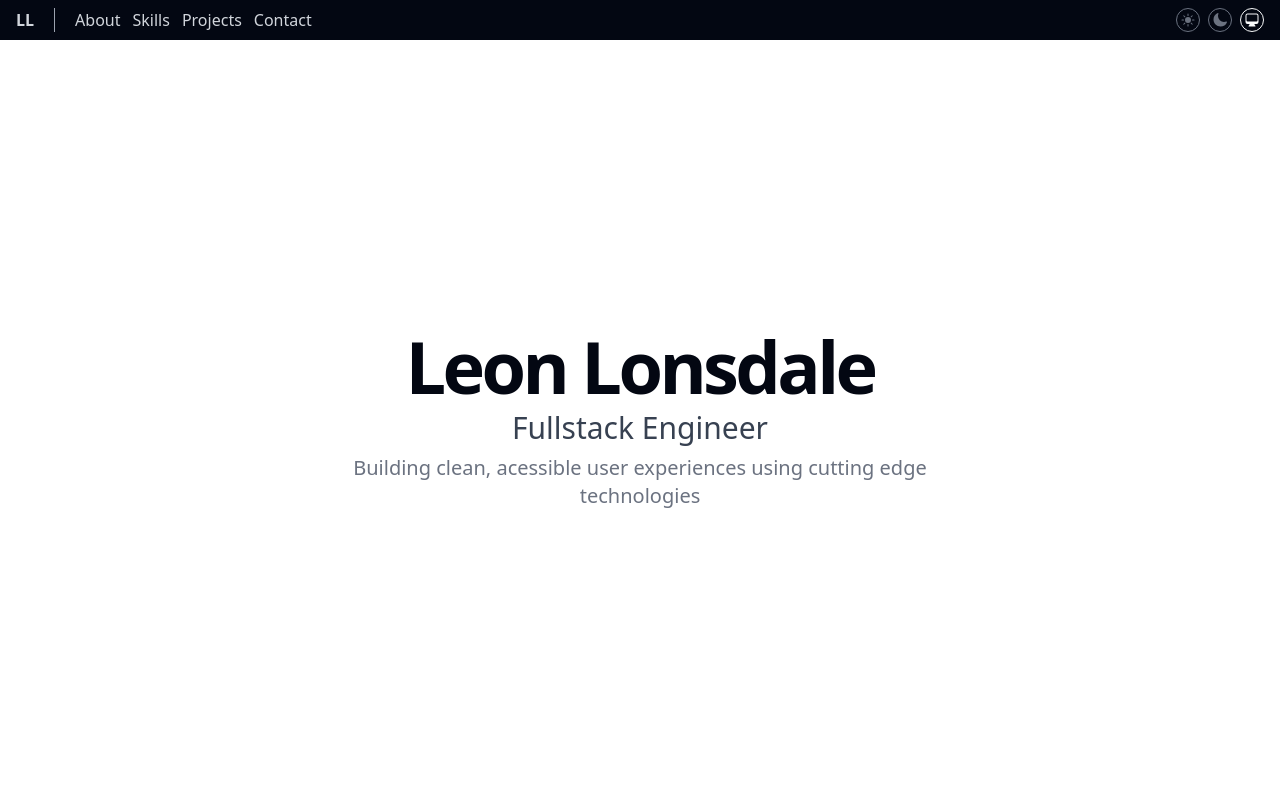
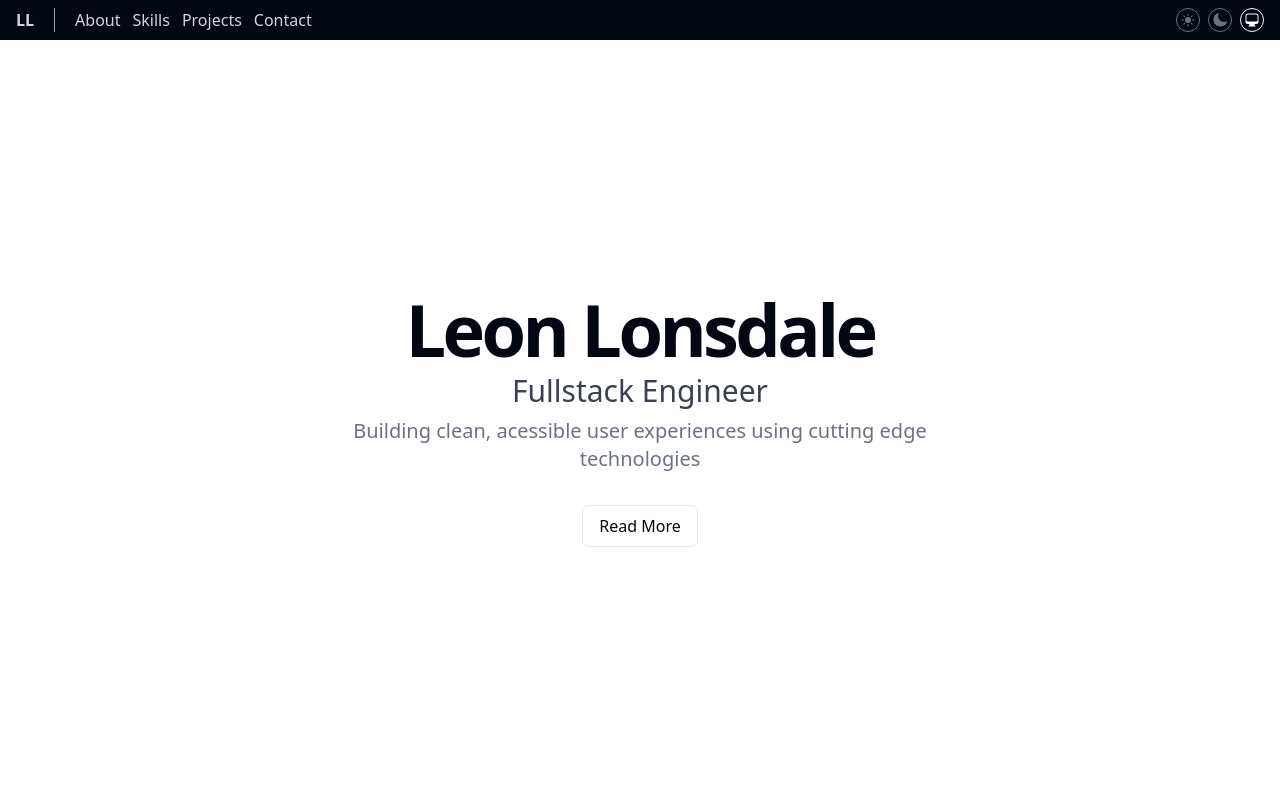
Before and after one commit to ionztorm/portfolio-v2, a Next.js app: page / in a window 1280 px wide. Shown: the top 800 px of the page. Built offline with nearby package versions, Linux system fonts and the light colour scheme.

Commit message:
add cta button

```diff
--- a/src/components/layout/main.tsx
+++ b/src/components/layout/main.tsx
@@ -8,7 +8,10 @@ import { Skills } from '@/features/homepage/sections/skills/skills';
 export const Main = () => {
 	return (
 		<main>
-			<Section id='hero' className='grid h-[calc(100dvh-40px)] place-items-center'>
+			<Section
+				id='hero'
+				className='grid h-[calc(100dvh-40px)] place-content-center place-items-center'
+			>
 				<Hero />
 			</Section>
 			<Section id='about' className='grid place-items-center bg-background-secondary pb-72 pt-36'>
--- a/src/features/homepage/sections/hero/hero.tsx
+++ b/src/features/homepage/sections/hero/hero.tsx
@@ -1,6 +1,9 @@
+import Link from 'next/link';
+
 export const Hero = () => {
 	return (
-		<h1 className='grid max-w-prose gap-2 text-center'>
+		<>
+			<h1 className='mb-8 grid max-w-prose gap-2 text-center'>
 				<span className='animate-fadeInFromTop text-4xl font-extrabold tracking-tighter md:text-6xl lg:text-7xl'>
 					Leon Lonsdale
 				</span>
@@ -11,5 +14,12 @@ export const Hero = () => {
 					Building clean, acessible user experiences using cutting edge technologies
 				</span>
 			</h1>
+			<Link
+				href='#about'
+				className='rounded-md border px-4 py-2 transition-all duration-300 hover:bg-neutral-500 dark:border-neutral-700 dark:hover:bg-neutral-800'
+			>
+				Read More
+			</Link>
+		</>
 	);
 };
```
Lines whose indentation alone changed are shown as unchanged.
